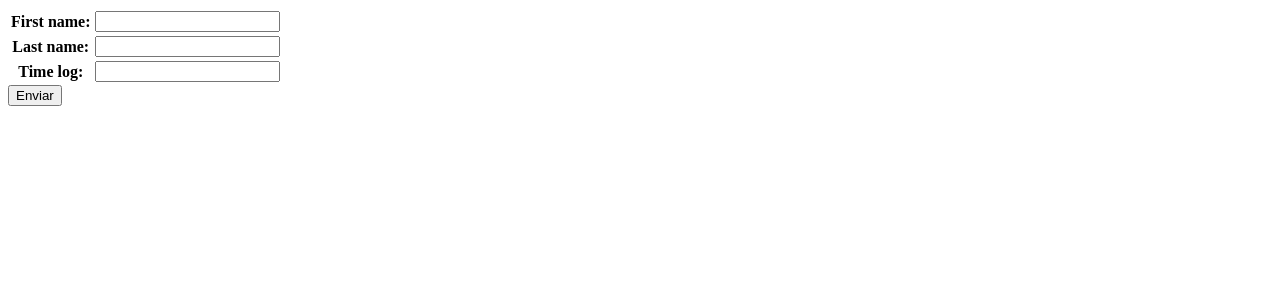
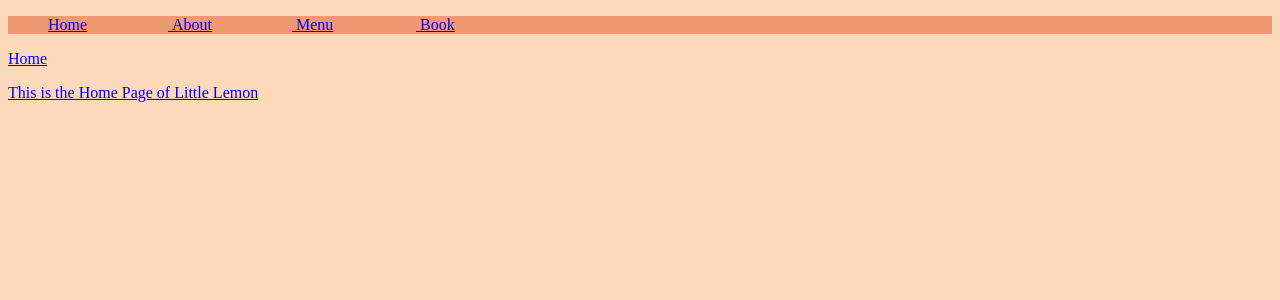
Before and after one commit to lhenriquesf/coursera, a Django app: page / in a window 1280 px wide. Shown: the top 300 px of the page. Run offline with Django 5.2, Linux system fonts and the light colour scheme; tables that the repository leaves empty hold one stand-in row (values such as "Sample post").

Commit message:
views by classes

```diff
--- a/meta_courses/back_end/course5_django_web_framework/myproject/myapp/urls.py
+++ b/meta_courses/back_end/course5_django_web_framework/myproject/myapp/urls.py
@@ -1,11 +1,12 @@
 from django.urls import path
-from . import views
+from .views import ShowFormView, BookingFormView, IndexView, AboutView, MenuView, HomeView, MenuByIdView
 
 urlpatterns = [
-    path('',views.show_form_view, name='show_form_view'),
-    path('booking/',views.booking_form,name='booking_form'),
-    path('index/<str:name>', views.index, name='index'),
-    path('about/',views.about,name='about'),
-    path('menu/',views.menu),
-    path('menu_card/',views.menu_by_id),
+    path('show_form/', ShowFormView.as_view(), name='show_form_view'),
+    path('booking/', BookingFormView.as_view(), name='booking'),
+    path('index/<str:name>/', IndexView.as_view(), name='index'),
+    path('about/', AboutView.as_view(), name='about'),
+    path('menu/', MenuView.as_view(), name='menu'),
+    path('', HomeView.as_view(), name='home'),
+    path('menu_card/', MenuByIdView.as_view(), name='menu_by_id'),
 ]
--- a/meta_courses/back_end/course5_django_web_framework/myproject/myapp/views.py
+++ b/meta_courses/back_end/course5_django_web_framework/myproject/myapp/views.py
@@ -1,52 +1,81 @@
 from django.shortcuts import render
 from django.http import HttpResponse
-from .forms import LogForm
-from .forms import BookingForm
+from django.views import View
+from .forms import LogForm, BookingForm
 from .models import Menu
 
 # Create your views here.
 
-def show_form_view(request):
-    form = LogForm()
-    if request.method == 'POST':
+class ShowFormView(View):
+    template_name = 'form.html'
+
+    def get(self, request):
+        form = LogForm()
+        context = {'form': form}
+        return render(request, self.template_name, context)
+
+
+    def post(self, request):
         form = LogForm(request.POST)
         if form.is_valid():
             form.save()
-    context = {'form':form}
-    return render(request, 'form.html',context)
+        context = {'form': form}
+        return render(request, self.template_name, context)
 
 
-def booking_form(request):
-    form = BookingForm()
-    if request.method == 'POST':
+
+class BookingFormView(View):
+    template_name = 'booking.html'
+
+    def get(self, request):
+        form = BookingForm()
+        context = {'form': form}
+        return render(request, self.template_name, context)
+
+
+    def post(self, request):
         form = BookingForm(request.POST)
         if form.is_valid():
             form.save()
-    context = {'form':form}
-    template_name = 'booking.html'
-    return render(request, template_name, context)
+        context = {'form': form}
+        return render(request, self.template_name, context)
 
 
-def index(request,name):
-    return HttpResponse('<h1>Hello {}<h1/>'.format(name))
+
+class HomeView(View):
+    template_name = 'home.html'
+
+    def get(self, request):
+        return render(request, self.template_name)
 
 
-def about(request):
-    content = {'about':'Little Lemon is a family-owned Mediterranean restaurant, focused on traditional recipes served with a modern twist. The chefs draw inspiration from Italian, Greek, and Turkish culture and have a menu of 12–15 items that they rotate seasonally. The restaurant has a rustic and relaxed atmosphere with moderate prices, making it a popular place for a meal any time of the day.'}
-    return render(request, 'about.html', content)
+
+class AboutView(View):
+    template_name = 'about.html'
+
+    def get(self, request):
+        return render(request, self.template_name)
 
 
-def menu(request):
-    newmenu={'mains':[
-        {'name':'falafel','price':'12'},
-        {'name':'shawarma','price':'15'},
-        {'name':'gyro','price':'10'},
-        {'name':'hummus','price':'5'},
-    ]}
-    return render(request,'menu.html',newmenu)
+
+class MenuView(View):
+    template_name = 'menu.html'
+
+    def get(self, request):
+        return render(request, self.template_name)
 
 
-def menu_by_id(request):
-    newmenu = Menu.objects.all()
-    newmenu_dict = {'menu':newmenu}
-    return render(request,'menu_card.html',newmenu_dict)
+
+class MenuByIdView(View):
+    template_name = 'menu_card.html'
+
+    def get(self, request):
+        newmenu = Menu.objects.all()
+        newmenu_dict = {'menu': newmenu}
+        return render(request, self.template_name, newmenu_dict)
+
+
+
+class IndexView(View):
+    def get(self, request, name):
+        return HttpResponse('<h1>Hello {}</h1>'.format(name))
--- a/meta_courses/back_end/course5_django_web_framework/myproject/myproject/settings.py
+++ b/meta_courses/back_end/course5_django_web_framework/myproject/myproject/settings.py
@@ -54,7 +54,7 @@ ROOT_URLCONF = 'myproject.urls'
 TEMPLATES = [
     {
         'BACKEND': 'django.template.backends.django.DjangoTemplates',
-        'DIRS': ['myapp/templates'],
+        'DIRS': ['templates'],
         'APP_DIRS': True,
         'OPTIONS': {
             'context_processors': [
--- /dev/null
+++ b/meta_courses/back_end/course5_django_web_framework/myproject/templates/about.html
@@ -0,0 +1,6 @@
+{%extends 'base.html'%}
+
+{% block content %}
+<p>About</p>
+<p>This is the About Page of Little Lemon</p>
+{% endblock %}
--- a/meta_courses/back_end/course5_django_web_framework/myproject/myapp/templates/base.html
+++ b/meta_courses/back_end/course5_django_web_framework/myproject/templates/base.html
@@ -5,9 +5,11 @@
     <meta name="viewport" content="width=device-width, initial-scale=1.0">
     <title>Little Lemon</title>
 </head>
-<body>
+<body style="background-color: #FBDABB;">
+    {% include 'partials/_header.html' %}
     <main>
-        {% block content %}{% endblock %}
+        {%block content%}
+        {%endblock%}
     </main>
 </body>
 </html>
--- /dev/null
+++ b/meta_courses/back_end/course5_django_web_framework/myproject/templates/home.html
@@ -0,0 +1,6 @@
+{%extends 'base.html'%}
+
+{% block content %}
+<p>Home</p>
+<p>This is the Home Page of Little Lemon</p>
+{% endblock %}
--- /dev/null
+++ b/meta_courses/back_end/course5_django_web_framework/myproject/templates/menu.html
@@ -0,0 +1,6 @@
+{%extends 'base.html'%}
+
+{% block content %}
+<p>Menu</p>
+<p>This is the Menu Page of Little Lemon</p>
+{% endblock %}
--- /dev/null
+++ b/meta_courses/back_end/course5_django_web_framework/myproject/templates/partials/_header.html
@@ -0,0 +1,10 @@
+<footer>
+    <nav style="background-color: #EE9972;">
+        <ul>
+            <li style="display: inline-block; width: 120px;"><a href="{% url 'home' %}">Home</li>
+            <li style="display: inline-block; width: 120px;"><a href="{% url 'about' %}">About</li>
+            <li style="display: inline-block; width: 120px;"><a href="{% url 'menu' %}">Menu</li>
+            <li style="display: inline-block; width: 120px;"><a href="/booking/">Book</li>
+        </ul>
+    </nav>
+</footer>
```
Also changed, not shown: meta_courses/back_end/course5_django_web_framework/myproject/myapp/templates/about.html (deleted, +0 -16 lines), meta_courses/back_end/course5_django_web_framework/myproject/myapp/templates/booking.html (deleted, +0 -11 lines), meta_courses/back_end/course5_django_web_framework/myproject/myapp/templates/menu.html (deleted, +0 -8 lines), meta_courses/back_end/course5_django_web_framework/myproject/templates/booking.html (added, +11 -0 lines), meta_courses/back_end/course5_django_web_framework/myproject/templates/form.html (renamed from meta_courses/back_end/course5_django_web_framework/myproject/myapp/templates/form.html), meta_courses/back_end/course5_django_web_framework/myproject/templates/form3.html (renamed from meta_courses/back_end/course5_django_web_framework/myproject/myapp/templates/form3.html), meta_courses/back_end/course5_django_web_framework/myproject/templates/menu_card.html (renamed from meta_courses/back_end/course5_django_web_framework/myproject/myapp/templates/menu_card.html).
